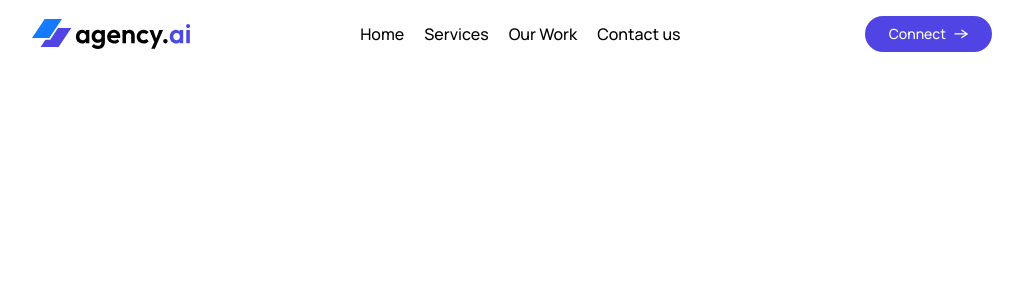
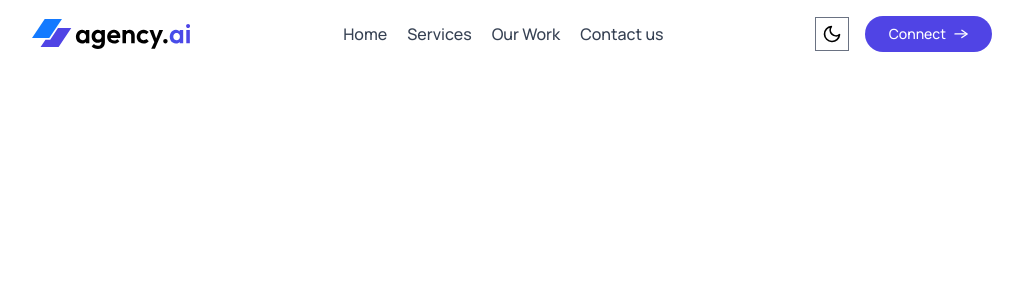
Before and after one commit to ZohaibAnsari78/Landing_page, a React (Vite) app: page / in a window 1280 px wide. Shown: the top 300 px of the page, without its empty margins (128-1151 px from the left). Built offline with nearby package versions, Linux system fonts and the light colour scheme.

Commit message:
feat: refactor Navbar and ThemeToggleBtn components for improved theme handling

```diff
--- a/src/components/navbar.jsx
+++ b/src/components/navbar.jsx
@@ -1,8 +1,11 @@
-import React from "react";
+import React, { useState } from "react";
 import assets from "../assets/assets";
-import themeToggleBtn from "./themeToggleBtn";
+import ThemeToggleBtn from "./themeToggleBtn";
 
 const Navbar = ({ theme, setTheme }) => {
+
+  const [sidebarOpen, setSidebarOpen] = useState(false);
+
   return (
     <div className="flex justify-between items-center px-4 sm:px-12 lg:px-24 xl:px-40 py-4 sticky top-0 z-20 backdrop-blur-xl font-medium bg-white/50 dark:bg-gray-900/70">
 
@@ -11,28 +14,50 @@ const Navbar = ({ theme, setTheme }) => {
         className="w-32 sm:w-40"
         alt="Logo"
       />
-      <div className="{`text-gray-700 dark:text-white ${!sidebarOpen ? 'max-sm:w-0 overflow-hidden':'sm:text-sm max-sm:w-60 max-sm:pl-10'} max-sm:fixed top-0 bottom-0 right-0 max-sm:min-h-screen
-      max-sm:h-full max-sm:flex-col max-sm:bg-primary max-sm:text-white
-      max-sm:pt-20 flex sm-items-center gap-5 transition-all`}">
 
-        <img src={assets.close_icon} alt="" className="w-5 absolute right-4 top-4 sm:hidden" onClick={()=> setSidebarOpen(false)} />
+      <div
+        className={`text-gray-700 dark:text-white ${
+          !sidebarOpen
+            ? "max-sm:w-0 overflow-hidden"
+            : "sm:text-sm max-sm:w-60 max-sm:pl-10"
+        } max-sm:fixed top-0 bottom-0 right-0 max-sm:min-h-screen
+        max-sm:h-full max-sm:flex-col max-sm:bg-primary max-sm:text-white
+        max-sm:pt-20 flex items-center gap-5 transition-all`}
+      >
+        <img
+          src={assets.close_icon}
+          alt=""
+          className="w-5 absolute right-4 top-4 sm:hidden"
+          onClick={() => setSidebarOpen(false)}
+        />
 
-        <a onClick={()=> setSidebarOpen(false)} href="#home" className="sm:hover:border-b">Home</a>
-        <a onClick={()=> setSidebarOpen(false)} href="#services" className="sm:hover:border-b">Services</a>
-        <a onClick={()=> setSidebarOpen(false)} href="#our-work" className="sm:hover:border-b">Our Work</a>
-        <a onClick={()=> setSidebarOpen(false)} href="#contact-us" className="sm:hover:border-b">Contact us</a>
+        <a onClick={() => setSidebarOpen(false)} className="sm:hover:border-b" href="#home">Home</a>
+        <a onClick={() => setSidebarOpen(false)} className="sm:hover:border-b" href="#services">Services</a>
+        <a onClick={() => setSidebarOpen(false)} className="sm:hover:border-b" href="#our-work">Our Work</a>
+        <a onClick={() => setSidebarOpen(false)} className="sm:hover:border-b" href="#contact-us">Contact us</a>
       </div>
+
 
       <div className="flex items-center gap-2 sm:gap-4">
 
-        <themeToggleBtn theme={theme} setTheme={setTheme}/>
 
-        <img src={theme === 'dark' ? assets.menu_icon_dark : assets.menu_icon} alt="" onClick={()=> setSidebarOpen(true)} className="w-8 sm:hidden"/>
+        <ThemeToggleBtn theme={theme} setTheme={setTheme} />
 
+        <img
+          src={theme === "dark" ? assets.menu_icon_dark : assets.menu_icon}
+          alt=""
+          onClick={() => setSidebarOpen(true)}
+          className="w-8 sm:hidden"
+        />
 
-        <a href="#contact-us" className="text-sm max-sm:hidden flex items-center gap-2 bg-primary text-white px-6 py-2 rounded-full cursor-pointer hover:scale-103 transition-all">
-          Connect <img src={assets.arrow_icon} width={14} alt="" />
+        <a
+          href="#contact-us"
+          className="text-sm max-sm:hidden flex items-center gap-2 bg-primary text-white px-6 py-2 rounded-full cursor-pointer hover:scale-105 transition-all"
+        >
+          Connect
+          <img src={assets.arrow_icon} width={14} alt="" />
         </a>
+
       </div>
 
     </div>
--- a/src/components/themeToggleBtn.jsx
+++ b/src/components/themeToggleBtn.jsx
@@ -1,7 +1,22 @@
-import React from 'react'
+import React, { useEffect } from 'react'
 import assets from '../assets/assets'
 
 const themeToggleBtn = ({theme , setTheme}) => {
+
+    useEffect(()=>{
+        const prefersDarkMode = window.matchMedia('(prefers-color-scheme: dark)').matches;
+        setTheme(theme  || (prefersDarkMode ? 'dark' : 'light'))
+    },[])
+
+    useEffect(()=>{
+        if(theme === 'dark'){
+            document.documentElement.classList.add('dark')
+        }else{
+            document.documentElement.classList.remove('dark')
+        }
+        localStorage.setItem('theme', theme)
+    },[theme])
+
   return (
     <>
       <button>
```
